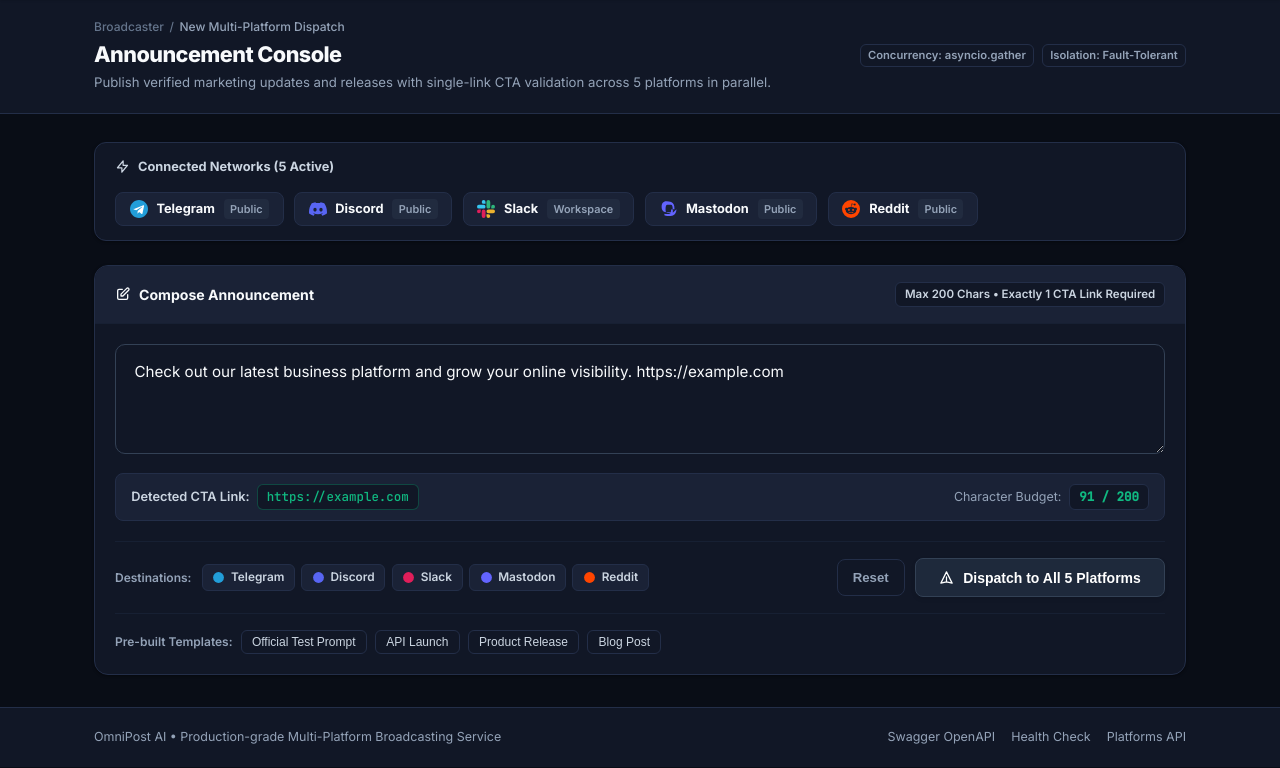
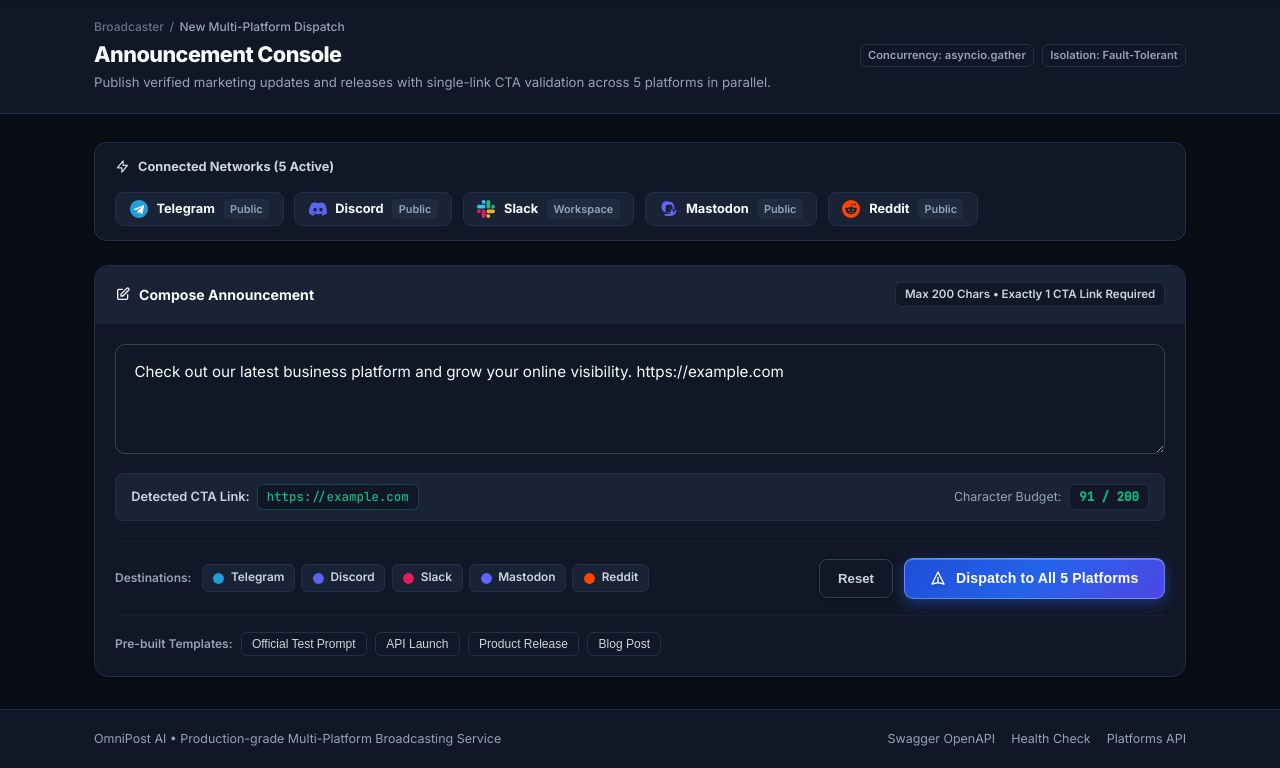
Before and after one commit to bharidey-saranya/OMNIPOST-AI, a plain HTML site: page app/static/index.html in a window 1280 px wide. Shown: the part 61-829 px from the top of the page. Drawn offline with Linux system fonts and the light colour scheme.

Commit message:
feat: Highlight primary dispatch CTA button with vibrant sapphire gradient and elevation shadow in all themes

```diff
--- a/app/static/index.html
+++ b/app/static/index.html
@@ -4,7 +4,7 @@
   <meta charset="UTF-8">
   <meta name="viewport" content="width=device-width, initial-scale=1.0">
   <title>OmniPost AI — Multi-Platform Broadcasting Console</title>
-  <link rel="stylesheet" href="/static/style.css?v=4.0">
+  <link rel="stylesheet" href="/static/style.css?v=5.0">
   <script>
     // Immediate Theme Initialization to prevent white/dark flash
     (function() {
@@ -50,6 +50,66 @@
       white-space: nowrap !important;
       line-height: 1 !important;
       margin: 0 !important;
+    }
+
+    /* Highly Prominent Primary Dispatch Button */
+    .btn-dispatch-gradient {
+      background: linear-gradient(135deg, #1d4ed8 0%, #2563eb 50%, #4f46e5 100%) !important;
+      color: #ffffff !important;
+      border: 1px solid rgba(255, 255, 255, 0.3) !important;
+      font-size: 0.88rem !important;
+      font-weight: 700 !important;
+      letter-spacing: 0.01em !important;
+      padding: 0.7rem 1.6rem !important;
+      border-radius: 9px !important;
+      cursor: pointer !important;
+      display: inline-flex !important;
+      align-items: center !important;
+      gap: 0.6rem !important;
+      box-shadow: 0 4px 14px rgba(37, 99, 235, 0.45), inset 0 1px 0 rgba(255, 255, 255, 0.25) !important;
+      transition: all 0.22s cubic-bezier(0.16, 1, 0.3, 1) !important;
+      position: relative !important;
+      overflow: hidden !important;
+      white-space: nowrap !important;
+    }
+
+    .btn-dispatch-gradient:hover:not(:disabled) {
+      background: linear-gradient(135deg, #2563eb 0%, #4f46e5 45%, #7c3aed 100%) !important;
+      box-shadow: 0 6px 24px rgba(99, 102, 241, 0.65), 0 2px 8px rgba(0, 0, 0, 0.3) !important;
+      border-color: rgba(255, 255, 255, 0.45) !important;
+      transform: translateY(-2px) scale(1.02) !important;
+    }
+
+    .btn-dispatch-gradient:active:not(:disabled) {
+      transform: translateY(0) scale(1) !important;
+      box-shadow: 0 2px 8px rgba(79, 70, 229, 0.4) !important;
+    }
+
+    .btn-dispatch-gradient svg {
+      width: 16px !important;
+      height: 16px !important;
+      flex-shrink: 0 !important;
+      filter: drop-shadow(0 1px 2px rgba(0,0,0,0.2)) !important;
+    }
+
+    /* Distinct Reset Button */
+    .btn-ghost {
+      background: var(--bg-surface) !important;
+      border: 1px solid var(--border-strong) !important;
+      color: var(--text-body) !important;
+      font-size: 0.825rem !important;
+      font-weight: 600 !important;
+      padding: 0.68rem 1.15rem !important;
+      border-radius: 8px !important;
+      cursor: pointer !important;
+      transition: all 0.15s ease !important;
+      box-shadow: var(--shadow-sm) !important;
+    }
+
+    .btn-ghost:hover {
+      background: var(--bg-hover) !important;
+      color: var(--text-main) !important;
+      border-color: var(--border-focus) !important;
     }
   </style>
 </head>
--- a/app/static/style.css
+++ b/app/static/style.css
@@ -547,58 +547,62 @@ body {
 }
 
 .btn-ghost {
-  background: transparent;
-  border: 1px solid var(--border-default);
-  color: var(--text-muted);
+  background: var(--bg-surface);
+  border: 1px solid var(--border-strong);
+  color: var(--text-body);
   font-size: 0.825rem;
   font-weight: 600;
-  padding: 0.6rem 0.95rem;
+  padding: 0.68rem 1.15rem;
   border-radius: 8px;
   cursor: pointer;
+  box-shadow: var(--shadow-sm);
   transition: all 0.15s ease;
 }
 
 .btn-ghost:hover {
-  background: var(--bg-subtle);
+  background: var(--bg-hover);
   color: var(--text-main);
-  border-color: var(--border-strong);
+  border-color: var(--border-focus);
 }
 
-/* High-Impact Gradient Dispatch Button on Hover */
+/* High-Impact Highlighted Gradient Dispatch Button */
 .btn-dispatch-gradient {
-  background: #0f172a;
+  background: linear-gradient(135deg, #1d4ed8 0%, #2563eb 50%, #4f46e5 100%);
   color: #ffffff;
-  border: 1px solid rgba(255, 255, 255, 0.1);
-  font-size: 0.875rem;
-  font-weight: 600;
-  padding: 0.65rem 1.45rem;
-  border-radius: 8px;
+  border: 1px solid rgba(255, 255, 255, 0.3);
+  font-size: 0.88rem;
+  font-weight: 700;
+  letter-spacing: 0.01em;
+  padding: 0.7rem 1.6rem;
+  border-radius: 9px;
   cursor: pointer;
   display: inline-flex;
   align-items: center;
-  gap: 0.55rem;
-  box-shadow: 0 2px 4px rgba(0, 0, 0, 0.1);
-  transition: all 0.25s cubic-bezier(0.16, 1, 0.3, 1);
+  gap: 0.6rem;
+  box-shadow: 0 4px 14px rgba(37, 99, 235, 0.45), inset 0 1px 0 rgba(255, 255, 255, 0.25);
+  transition: all 0.22s cubic-bezier(0.16, 1, 0.3, 1);
   position: relative;
   overflow: hidden;
+  white-space: nowrap;
 }
 
 [data-theme="dark"] .btn-dispatch-gradient {
-  background: #1e293b;
-  border-color: #334155;
+  background: linear-gradient(135deg, #1d4ed8 0%, #2563eb 50%, #4f46e5 100%);
+  border-color: rgba(255, 255, 255, 0.3);
+  box-shadow: 0 4px 18px rgba(37, 99, 235, 0.55), inset 0 1px 0 rgba(255, 255, 255, 0.3);
 }
 
-.btn-dispatch-gradient:hover {
-  background: linear-gradient(135deg, #2563eb 0%, #4f46e5 50%, #7c3aed 100%) !important;
+.btn-dispatch-gradient:hover:not(:disabled) {
+  background: linear-gradient(135deg, #2563eb 0%, #4f46e5 45%, #7c3aed 100%) !important;
   color: #ffffff !important;
-  box-shadow: 0 4px 18px rgba(79, 70, 229, 0.45) !important;
-  border-color: rgba(255, 255, 255, 0.2) !important;
-  transform: translateY(-1.5px);
+  box-shadow: 0 6px 24px rgba(99, 102, 241, 0.65), 0 2px 8px rgba(0, 0, 0, 0.3) !important;
+  border-color: rgba(255, 255, 255, 0.45) !important;
+  transform: translateY(-2px) scale(1.02);
 }
 
-.btn-dispatch-gradient:active {
-  transform: translateY(0);
-  box-shadow: 0 2px 8px rgba(79, 70, 229, 0.35) !important;
+.btn-dispatch-gradient:active:not(:disabled) {
+  transform: translateY(0) scale(1);
+  box-shadow: 0 2px 8px rgba(79, 70, 229, 0.4) !important;
 }
 
 .btn-dispatch-gradient:disabled {
@@ -847,34 +851,14 @@ body {
 .status-pill {
   display: inline-flex !important;
   flex-direction: row !important;
-  flex-wrap: nowrap !important;
   align-items: center !important;
-  justify-content: center !important;
   gap: 0.35rem !important;
-  padding: 0.25rem 0.65rem !important;
+  padding: 0.2rem 0.6rem !important;
   border-radius: 9999px !important;
   font-size: 0.75rem !important;
   font-weight: 600 !important;
   white-space: nowrap !important;
-  word-break: keep-all !important;
   line-height: 1 !important;
-  width: max-content !important;
-  min-width: 82px !important;
-}
-
-.status-pill svg {
-  width: 12px !important;
-  height: 12px !important;
-  flex-shrink: 0 !important;
-  display: inline-block !important;
-  margin: 0 !important;
-}
-
-.status-pill span {
-  display: inline !important;
-  white-space: nowrap !important;
-  line-height: 1 !important;
-  margin: 0 !important;
 }
 
 .status-pill.success {
```
